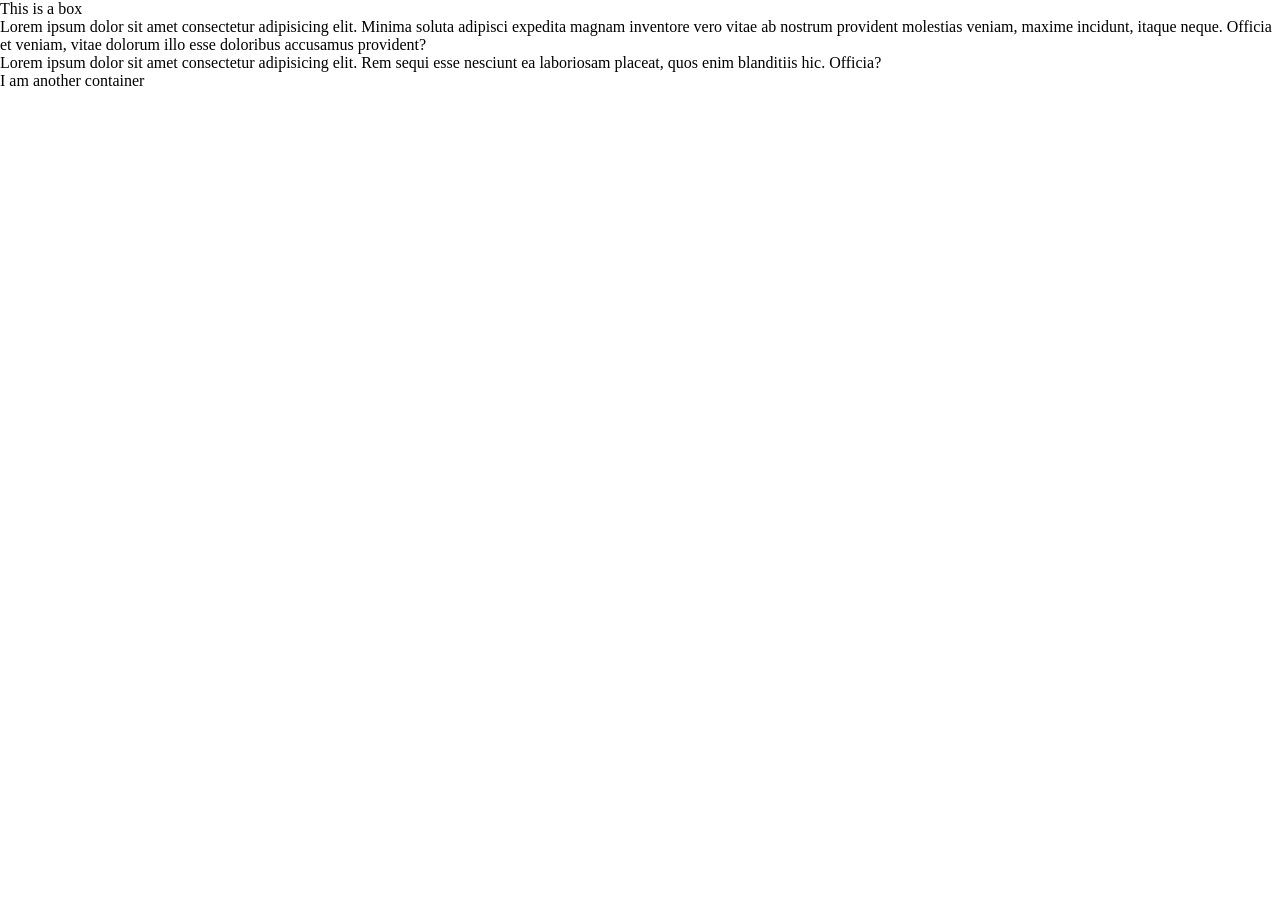
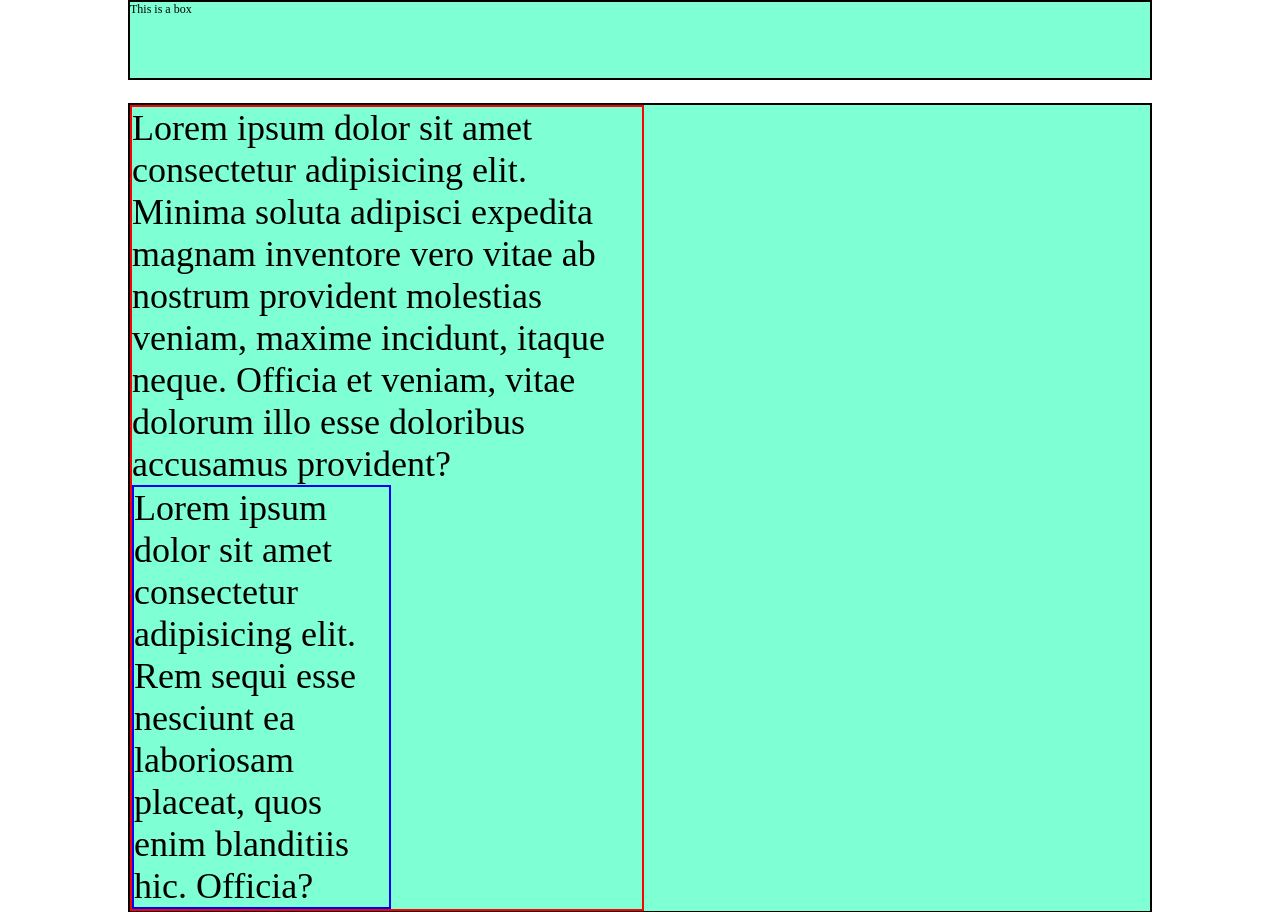
Before and after one commit to Gulshan-Kutty/Web_Development, a plain HTML site: page 22_SizingUnits_px_rem_em_vh_vw/index.html in a window 1280 px wide. Shown: the top 912 px of the page. Before the commit the page ends 800 px from the top, so only its background shows below. Drawn offline with Linux system fonts and the light colour scheme.

Commit message:
added some files

```diff
--- a/20_Exercise2_CSS/style.css
+++ /dev/null
@@ -1,9 +0,0 @@
-p:first-child{
-    background-color: yellow;
-    color: red;
-}
-
-div{
-    background-color: blue;
-    color: white;
-}
--- a/22_SizingUnits_px_rem_em_vh_vw/index.html
+++ b/22_SizingUnits_px_rem_em_vh_vw/index.html
@@ -1,5 +1,6 @@
 <!DOCTYPE html>
 <html lang="en">
+
 <head>
     <meta charset="UTF-8">
     <meta name="viewport" content="width=device-width, initial-scale=1.0">
@@ -10,9 +11,56 @@
             padding: 0;
         }
 
+        html {
+            font-size: 12px;
+        }
 
+        .box {
+            box-sizing: border-box;
+            border: 2px solid black;
+            /* width: 2048px; */
+            width: 80vw;
+            height: 10vh;
+            margin: auto;
+            background-color: aquamarine;
+
+        }
+
+        .container {
+            box-sizing: border-box;
+            border: 2px solid black;
+            /* width: 2048px; */
+            width: 80vw;
+            /* height: 80vh; */
+            min-height: 80vh;
+            margin: 23px auto;
+            font-size: 18px;
+            background-color: aquamarine;
+        }
+
+        .container>div {
+            font-size: 2em;
+            border: 2px solid red;
+            width: 50%;
+        }
+
+        .container>div>div {
+            border: 2px solid blue;
+            width: 50%;
+        }
+
+        .mycont {
+            border: 2px solid black;
+            box-sizing: border-box;
+            margin: 23px auto;
+            color: rgb(0, 0, 0);
+            font-size: 22px;
+            /* width: 100vmin; */
+            width: 80vw;
+        }
     </style>
 </head>
+
 <body>
     <div class="box">
         This is a box
@@ -20,10 +68,13 @@
 
     <div class="container">
         <div>
-          Lorem ipsum dolor sit amet consectetur adipisicing elit. Minima soluta adipisci expedita magnam inventore vero vitae ab nostrum provident molestias veniam, maxime incidunt, itaque neque. Officia et veniam, vitae dolorum illo esse doloribus accusamus provident?
-        </div>
-        <div>
-            Lorem ipsum dolor sit amet consectetur adipisicing elit. Rem sequi esse nesciunt ea laboriosam placeat, quos enim blanditiis hic. Officia?
+            Lorem ipsum dolor sit amet consectetur adipisicing elit. Minima soluta adipisci expedita magnam inventore
+            vero vitae ab nostrum provident molestias veniam, maxime incidunt, itaque neque. Officia et veniam, vitae
+            dolorum illo esse doloribus accusamus provident?
+            <div>
+                Lorem ipsum dolor sit amet consectetur adipisicing elit. Rem sequi esse nesciunt ea laboriosam placeat,
+                quos enim blanditiis hic. Officia?
+            </div>
         </div>
     </div>
 
@@ -31,4 +82,5 @@
         I am another container
     </div>
 </body>
+
 </html>
```
Also changed, not shown: 23_Display_property/index.html (added, +36 -0 lines), 24_Shadows_outlines/index.html (added, +31 -0 lines), 27_Solution2_CSS/index.html (added, +22 -0 lines), 27_Solution2_CSS/style.css (added, +20 -0 lines), 25_Styling_lists/index.html (added).
